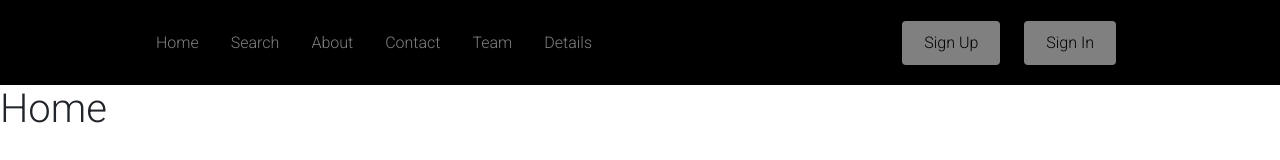
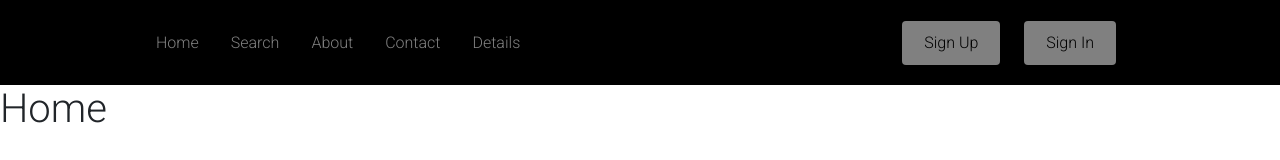
Before and after one commit to daigavane70/Mess-finder, a React (Create React App) app: page / in a window 1280 px wide. Shown: the top 160 px of the page. Built offline with nearby package versions, Linux system fonts and the light colour scheme.

Commit message:
Authentication merged

```diff
--- a/src/Components/Navbar/index.js
+++ b/src/Components/Navbar/index.js
@@ -26,9 +26,7 @@ const Navbar = () => {
           <NavLink to='/contact' activeStyle>
             Contact
           </NavLink>
-          <NavLink to='/team' activeStyle>
-            Team
-          </NavLink>
+
           <NavLink to='/details' activeStyle>
             Details
           </NavLink>
```
